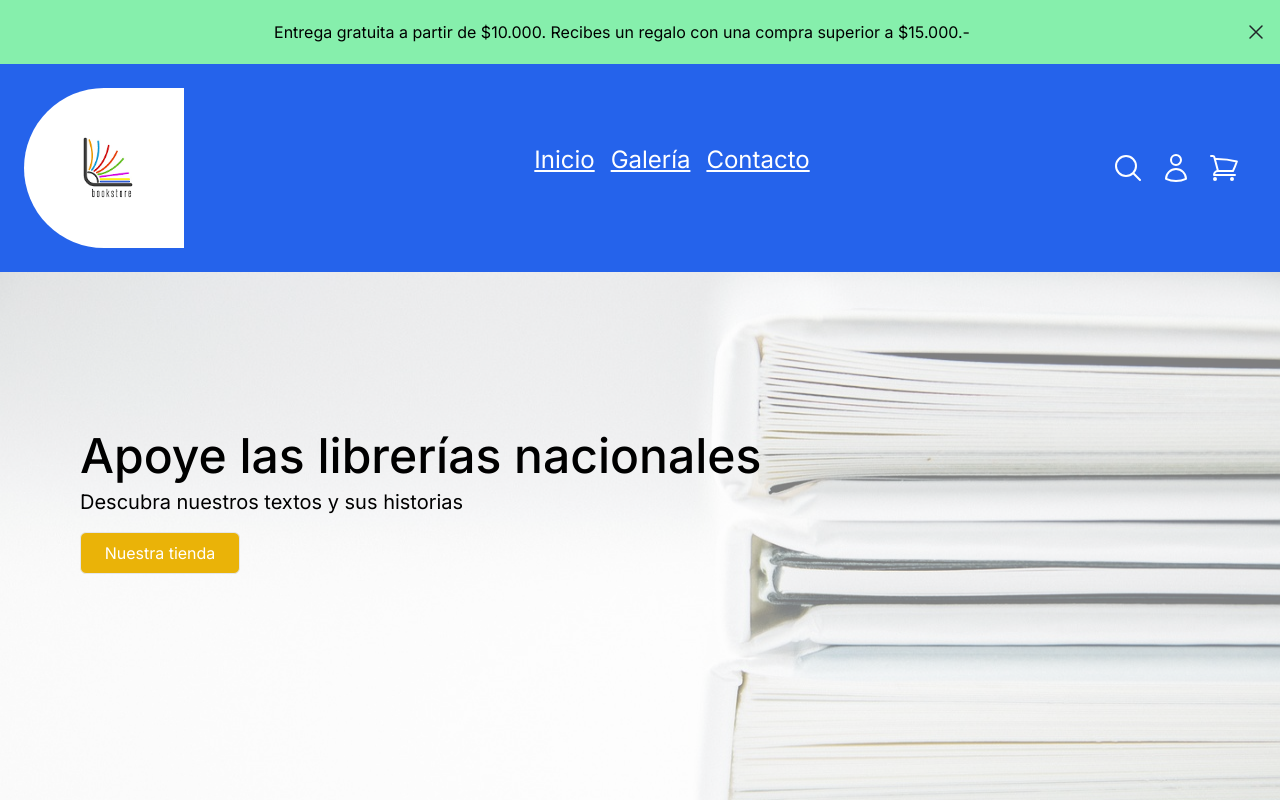
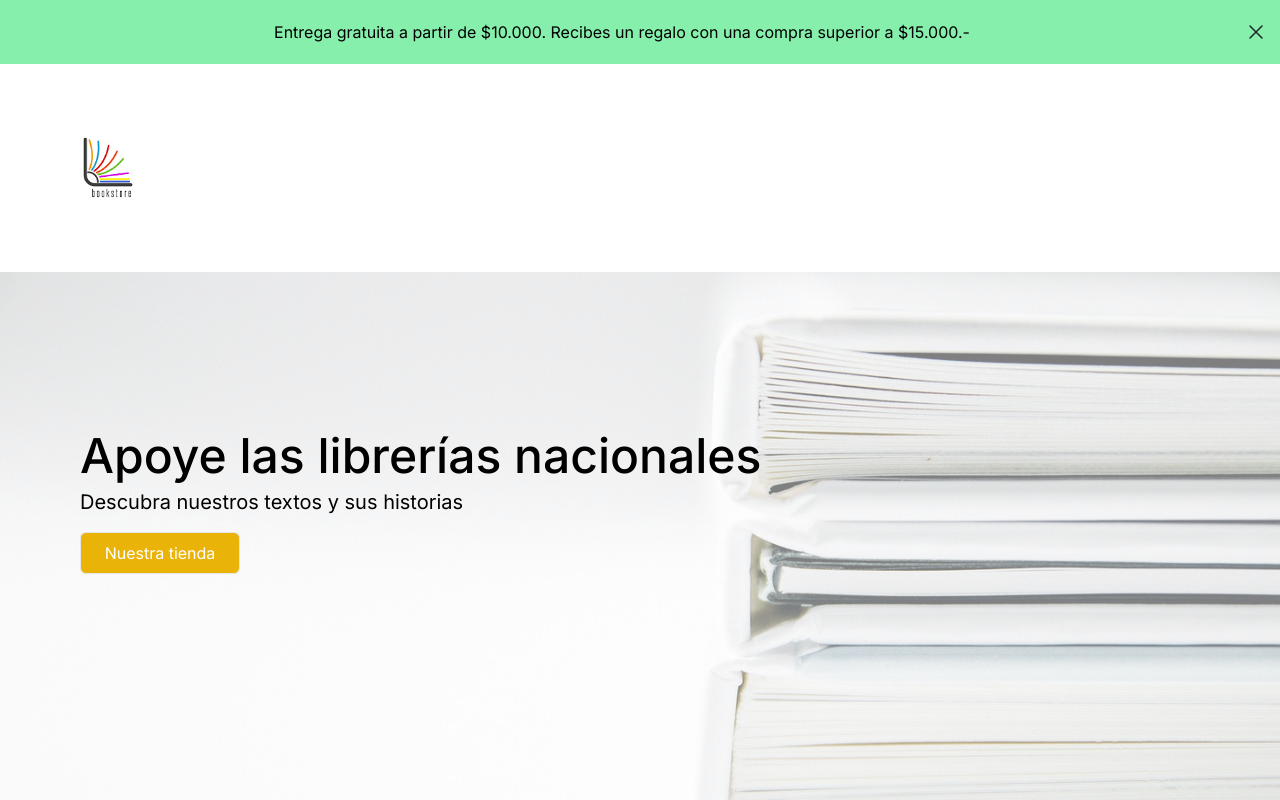
Before and after one commit to danviedma/proyecto-react-tm-0623, a Next.js app: page / in a window 1280 px wide. Shown: the top 800 px of the page. Built offline with nearby package versions, Linux system fonts and the light colour scheme.

Commit message:
Cambio de color Navbar

```diff
--- a/src/app/component/navbar.jsx
+++ b/src/app/component/navbar.jsx
@@ -11,7 +11,7 @@ const Navbar = () => {
 
   return (
     <>
-      <nav className="flex items-center justify-between bg-blue-600 p-4 lg:bg-blue-600 w-full">
+      <nav className="flex items-center justify-between bg-grey-600 p-4 lg:bg-grey-600 w-full">
 
           <div className="flex items-center justify-between w-full">
             <div className="flex items-center">
```
